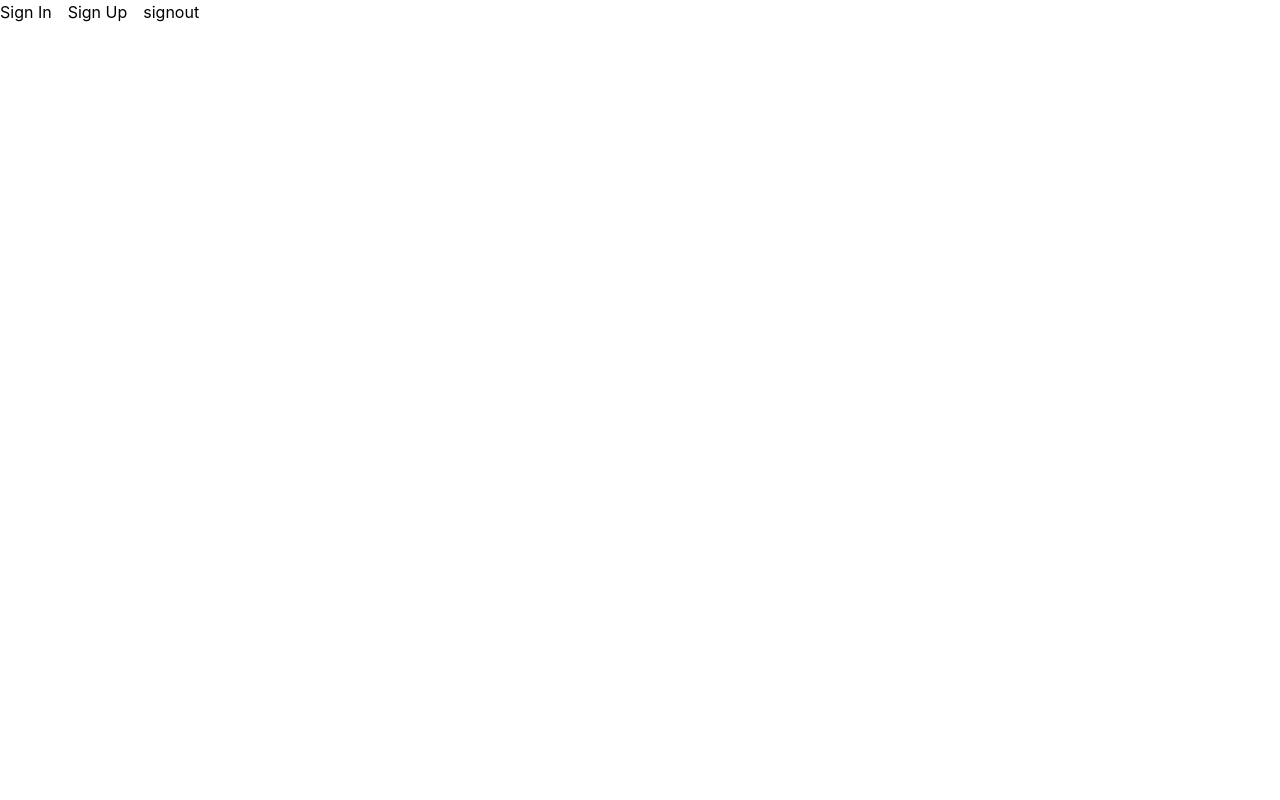
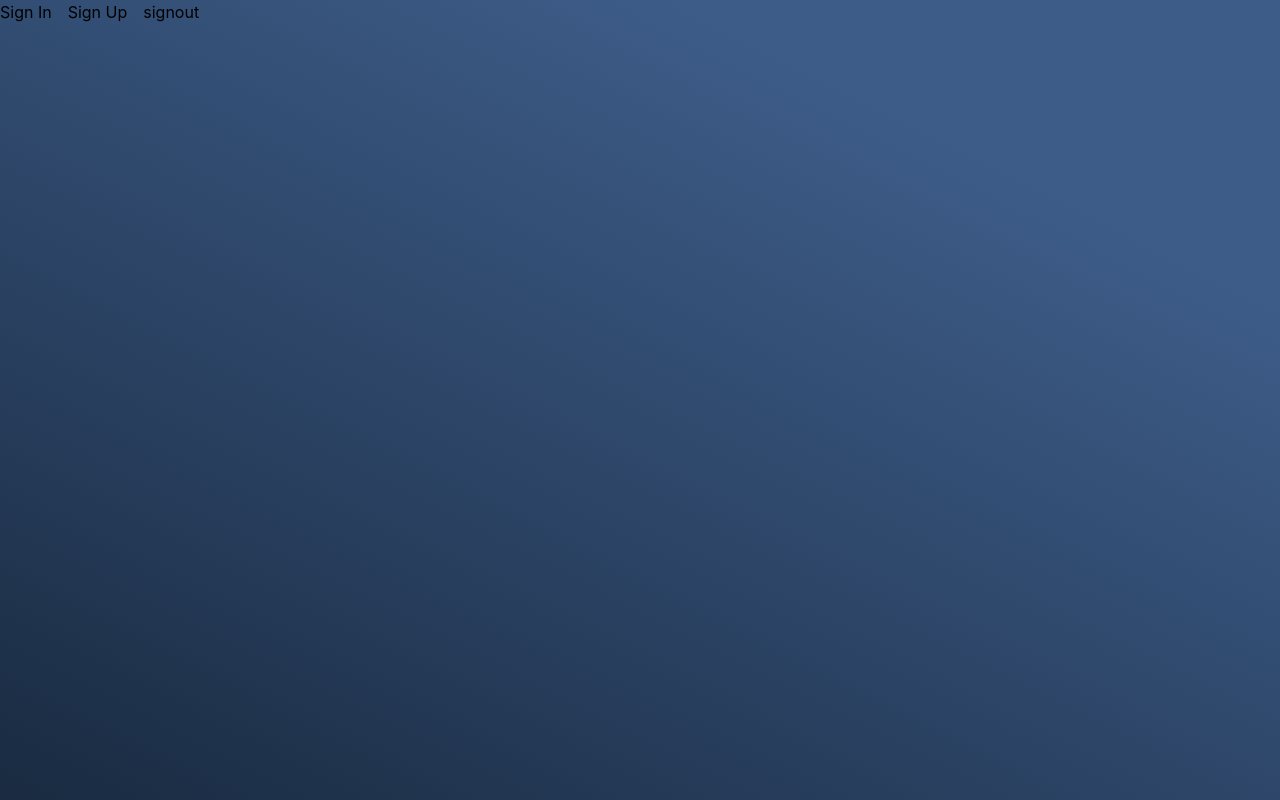
Before and after one commit to n-ochs/pickem-royale, a Next.js app in the folder client/: page / in a window 1280 px wide. Shown: the top 800 px of the page. Built offline with nearby package versions, Linux system fonts and the light colour scheme.

Commit message:
cleanup pt2

```diff
--- a/client/package.json
+++ b/client/package.json
@@ -1,5 +1,5 @@
 {
-	"name": "pickem-royale",
+	"name": "pickemroyale-client",
 	"private": true,
 	"scripts": {
 		"dev": "next dev",
--- a/client/pages/index.tsx
+++ b/client/pages/index.tsx
@@ -14,7 +14,7 @@ const Home: NextPage = () => {
 	};
 
 	return (
-		<div className='space-x-4'>
+		<div className='space-x-4 index-bg h-[974px]'>
 			<Link href='/signin'>
 				<a>Sign In</a>
 			</Link>
--- a/client/styles/globals.css
+++ b/client/styles/globals.css
@@ -33,6 +33,11 @@ a {
 
 	.auth-input {
 		@apply absolute left-0 -top-3.5 text-sm text-gray-600 transition-all peer-placeholder-shown:top-2 peer-placeholder-shown:text-base peer-placeholder-shown:text-gray-400 peer-focus:-top-3.5 peer-focus:text-sm peer-focus:text-gray-600;
+	}
+
+	.index-bg {
+		background: rgb(20, 35, 54);
+		background: linear-gradient(27deg, rgba(20, 35, 54, 1) 0%, rgba(61, 92, 136, 1) 81%);
 	}
 }
 
```
Also changed, not shown: 1 other file (tests, documents, lock files or other folders).
